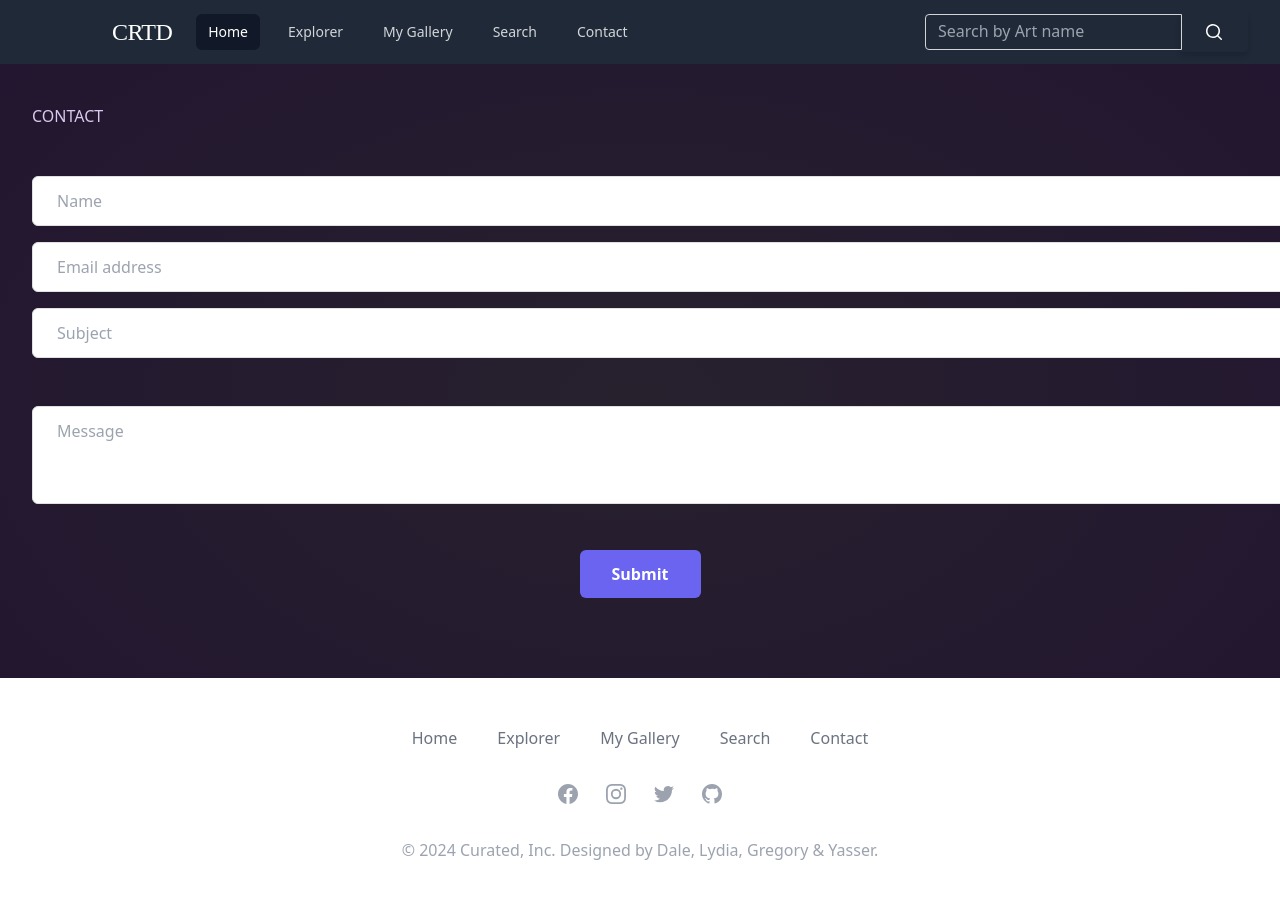
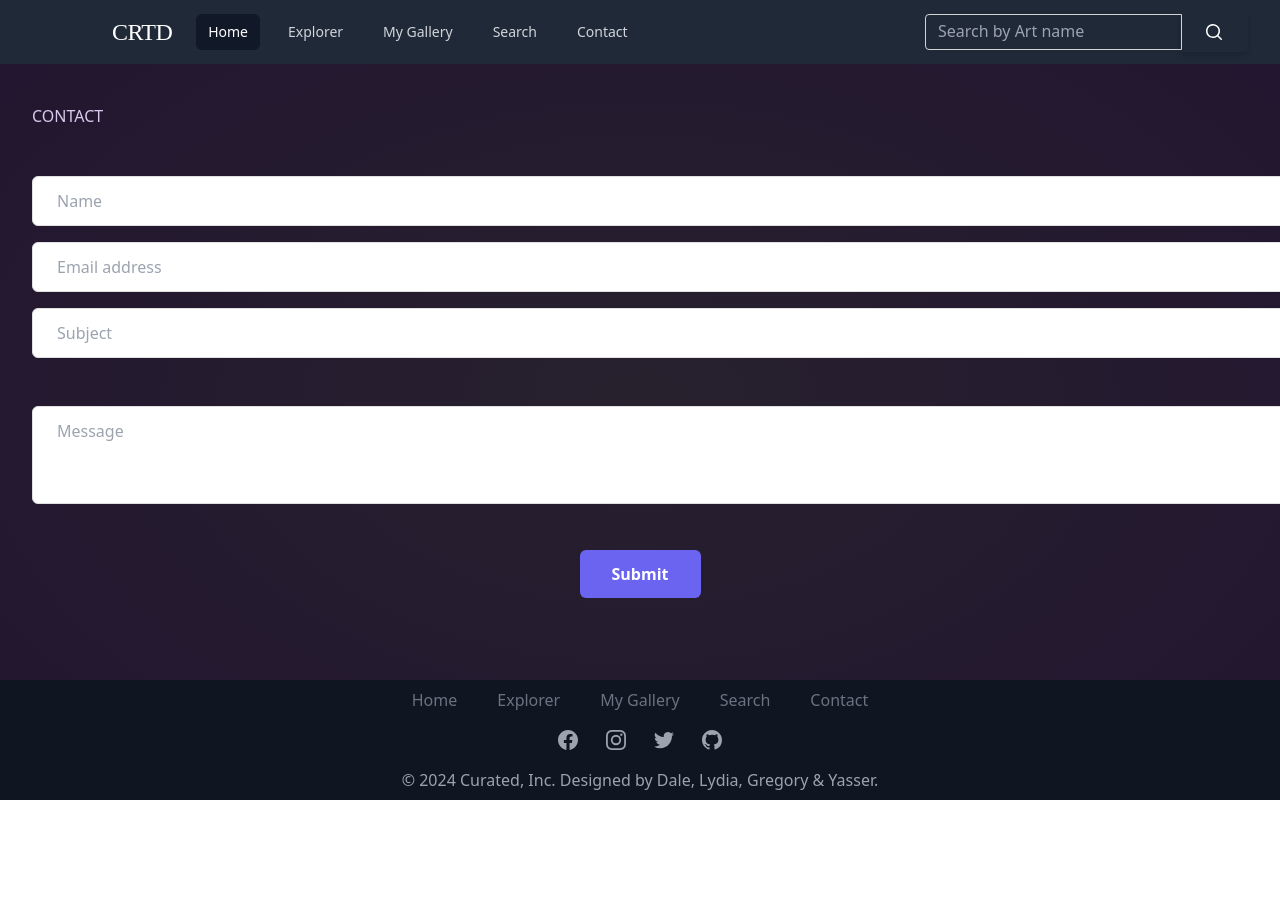
Before and after one commit to yrezvani/curated, a React (Vite) app: page /contact in a window 1280 px wide. Shown: the top 898 px of the page. After the commit the page ends 800 px from the top, so only its background shows below. Built offline with nearby package versions, Linux system fonts and the light colour scheme; a web font is replaced by a local one.

Commit message:
Changed the spacing of the footer and updated the color to match the navbar

```diff
--- a/src/components/Footer.css
+++ b/src/components/Footer.css
@@ -1,3 +1,7 @@
 @import 'tailwindcss/base';
 @import 'tailwindcss/components';
 @import 'tailwindcss/utilities';
+
+.bg-navy {
+    background-color: rgb(15, 21, 33)
+}
--- a/src/components/Footer.jsx
+++ b/src/components/Footer.jsx
@@ -2,8 +2,8 @@ import React from 'react';
 import "./Footer.css";
 
 function Footer() {
-    return ( <section className="bg-white">
-    <div className="max-w-screen-xl px-4 py-12 mx-auto space-y-8 overflow-hidden sm:px-6 lg:px-8">
+    return ( <section className="bg-navy">
+    <div className="max-w-screen-xl px-4 py-2 mx-auto space-y-4 overflow-hidden sm:px-6 lg:px-8">
         <nav className="flex flex-wrap justify-center -mx-5 -my-2">
             <div className="px-5 py-2">
                 <a href="/" className="text-base leading-6 text-gray-500 hover:text-gray-900">
```
